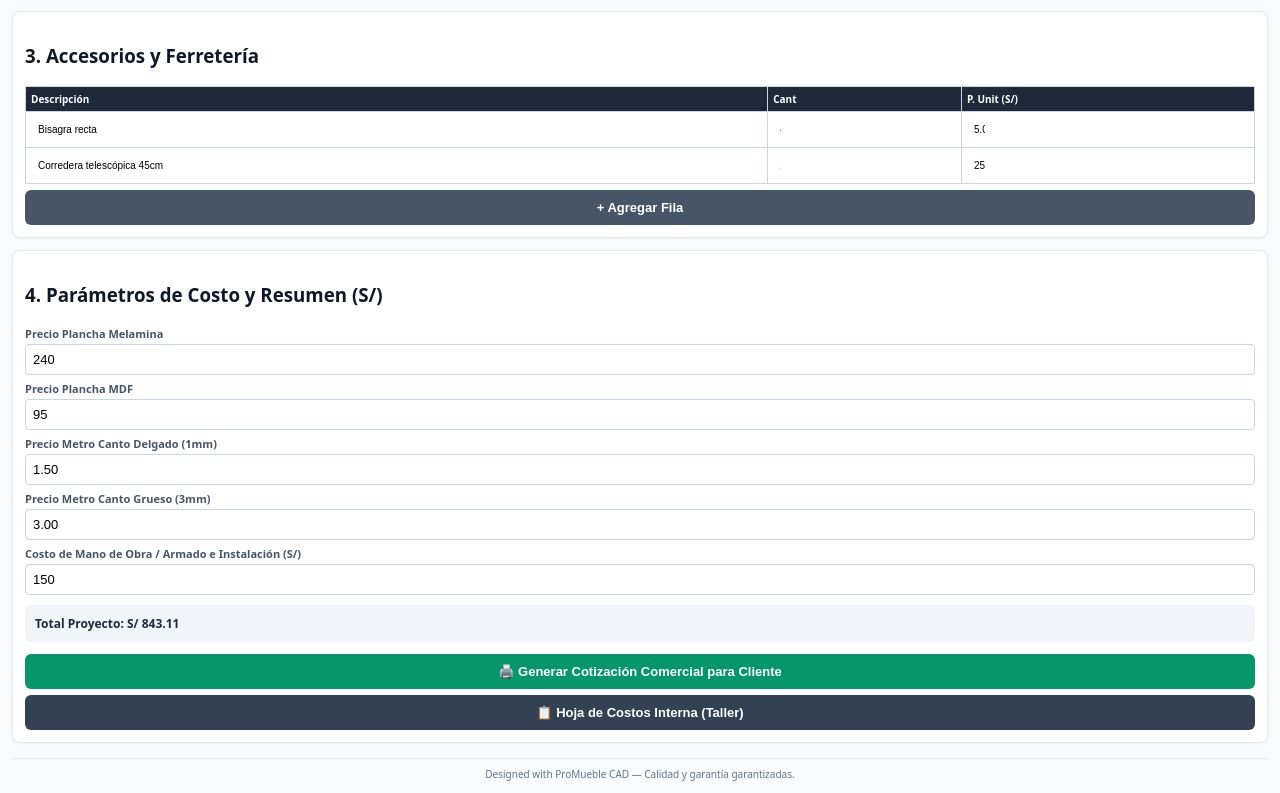
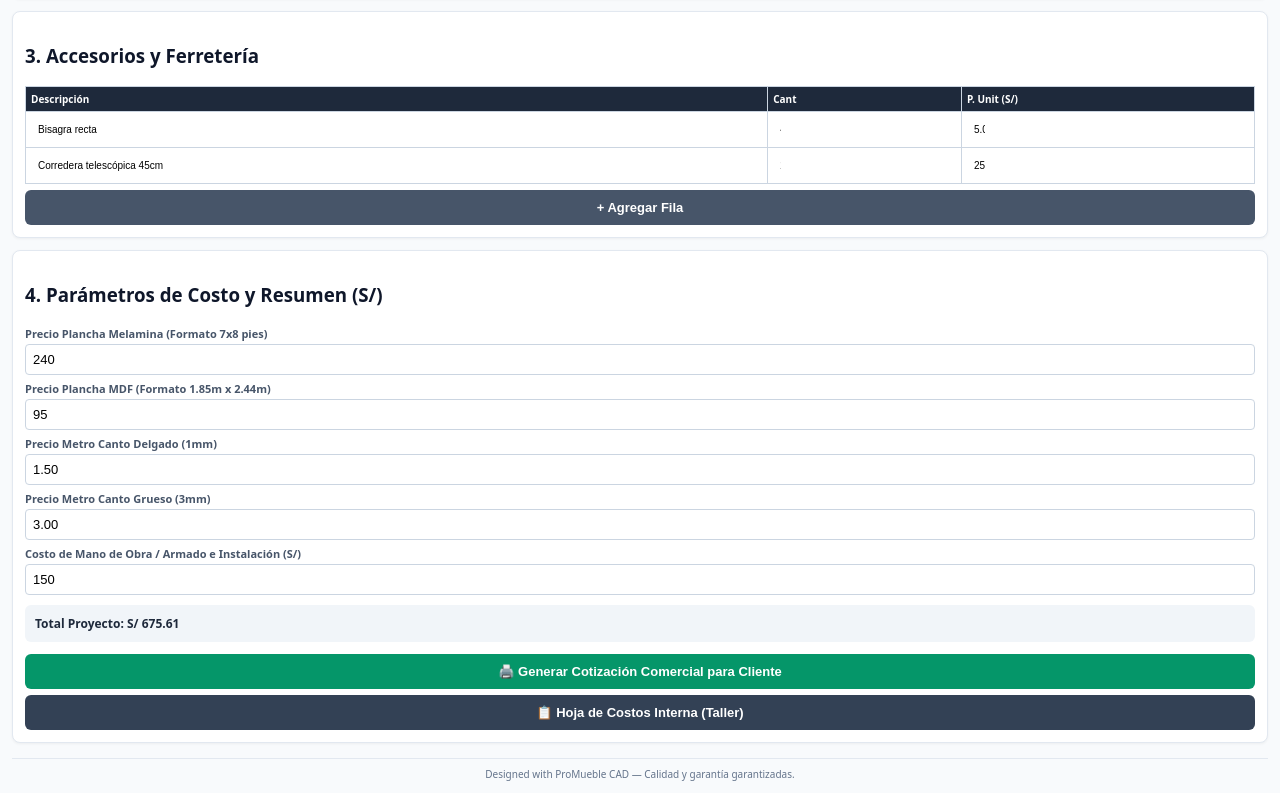
Before and after one commit to andersonzldt-netizen/Cotizador, a plain HTML site: page index.html in a window 1280 px wide. Shown: the part 1936-2729 px from the top of the page. Drawn offline with nearby package versions, Linux system fonts and the light colour scheme.

Commit message:
Update index.html

```diff
--- a/index.html
+++ b/index.html
@@ -165,9 +165,9 @@
 
     <div class="card">
         <h3>4. Parámetros de Costo y Resumen (S/)</h3>
-        <label>Precio Plancha Melamina</label>
+        <label>Precio Plancha Melamina (Formato 7x8 pies)</label>
         <input type="number" id="resPlanchas" value="240" oninput="calcularTotalGeneral()">
-        <label>Precio Plancha MDF</label>
+        <label>Precio Plancha MDF (Formato 1.85m x 2.44m)</label>
         <input type="number" id="resMdf" value="95" oninput="calcularTotalGeneral()">
         <label>Precio Metro Canto Delgado (1mm)</label>
         <input type="number" id="valCantoD" value="1.50" oninput="calcularTotalGeneral()">
@@ -610,6 +610,11 @@
             calcularTotalGeneral();
         }
 
+        // Función para redondear a múltiplos de 0.5 hacia arriba (ej. 1.2 -> 1.5, 0.3 -> 0.5)
+        function redondearMediaPlancha(valor) {
+            return Math.ceil(valor * 2) / 2;
+        }
+
         function calcularTotalGeneral() {
             let areaMelaminaMM2 = 0;
             let areaMdfMM2 = 0;
@@ -648,13 +653,17 @@
                 }
             });
 
-            const areaPlanchaUtil = 3450000;
+            // Área de plancha de melamina 7x8 pies (2.15m x 2.44m) con merma para cortes -> ~5,900,000 mm2
+            const areaPlanchaUtilMelamina = 5900000;
+            // Área de plancha de MDF formato 1.85m x 2.44m con merma para cortes -> ~4,500,000 mm2
+            const areaPlanchaUtilMdf = 4500000;
 
-            let planchasMelamina = Math.ceil((areaMelaminaMM2 / areaPlanchaUtil) * 10) / 10;
-            if(planchasMelamina < 1 && areaMelaminaMM2 > 0) planchasMelamina = 1;
+            // Cálculo redondeando a medias planchas (0.5, 1.0, 1.5, 2.0...)
+            let planchasMelamina = redondearMediaPlancha(areaMelaminaMM2 / areaPlanchaUtilMelamina);
+            let planchasMdf = redondearMediaPlancha(areaMdfMM2 / areaPlanchaUtilMdf);
 
-            let planchasMdf = Math.ceil((areaMdfMM2 / areaPlanchaUtil) * 10) / 10;
-            if(planchasMdf < 1 && areaMdfMM2 > 0) planchasMdf = 1;
+            if(planchasMelamina < 0.5 && areaMelaminaMM2 > 0) planchasMelamina = 0.5;
+            if(planchasMdf < 0.5 && areaMdfMM2 > 0) planchasMdf = 0.5;
 
             let precioPlancha = parseFloat(document.getElementById('resPlanchas').value) || 0;
             let precioMdf = parseFloat(document.getElementById('resMdf').value) || 0;
@@ -677,7 +686,6 @@
 
             window.precioFinalCliente = costoBase.toFixed(2);
 
-            // Guardar desglose global para usarlo en la hoja interna
             window.desgloseCostos = {
                 planchasMelamina, precioPlancha, costoMelamina,
                 planchasMdf, precioMdf, costoMdf,
@@ -884,8 +892,8 @@
 
                     <div class="resumen-print">
                         <h4>Desglose General de Costos</h4>
-                        <p><span>Melamina Estructural (${c.planchasMelamina || 0} planchas @ S/ ${c.precioPlancha || 0}):</span> <strong>S/ ${(c.costoMelamina || 0).toFixed(2)}</strong></p>
-                        <p><span>Fondo MDF (${c.planchasMdf || 0} planchas @ S/ ${c.precioMdf || 0}):</span> <strong>S/ ${(c.costoMdf || 0).toFixed(2)}</strong></p>
+                        <p><span>Melamina Estructural 7x8 (${c.planchasMelamina || 0} planchas / medias planchas @ S/ ${c.precioPlancha || 0}):</span> <strong>S/ ${(c.costoMelamina || 0).toFixed(2)}</strong></p>
+                        <p><span>Fondo MDF Formato 1.85m x 2.44m (${c.planchasMdf || 0} planchas / medias planchas @ S/ ${c.precioMdf || 0}):</span> <strong>S/ ${(c.costoMdf || 0).toFixed(2)}</strong></p>
                         <p><span>Cantos (Delgado: ${(c.metrosCantoD || 0).toFixed(2)}m | Grueso: ${(c.metrosCantoG || 0).toFixed(2)}m):</span> <strong>S/ ${(c.costoCantos || 0).toFixed(2)}</strong></p>
                         <p><span>Accesorios y Ferretería:</span> <strong>S/ ${(c.costoAccesorios || 0).toFixed(2)}</strong></p>
                         <p><span>Mano de Obra / Instalación:</span> <strong>S/ ${(c.costoInstalacion || 0).toFixed(2)}</strong></p>
```
